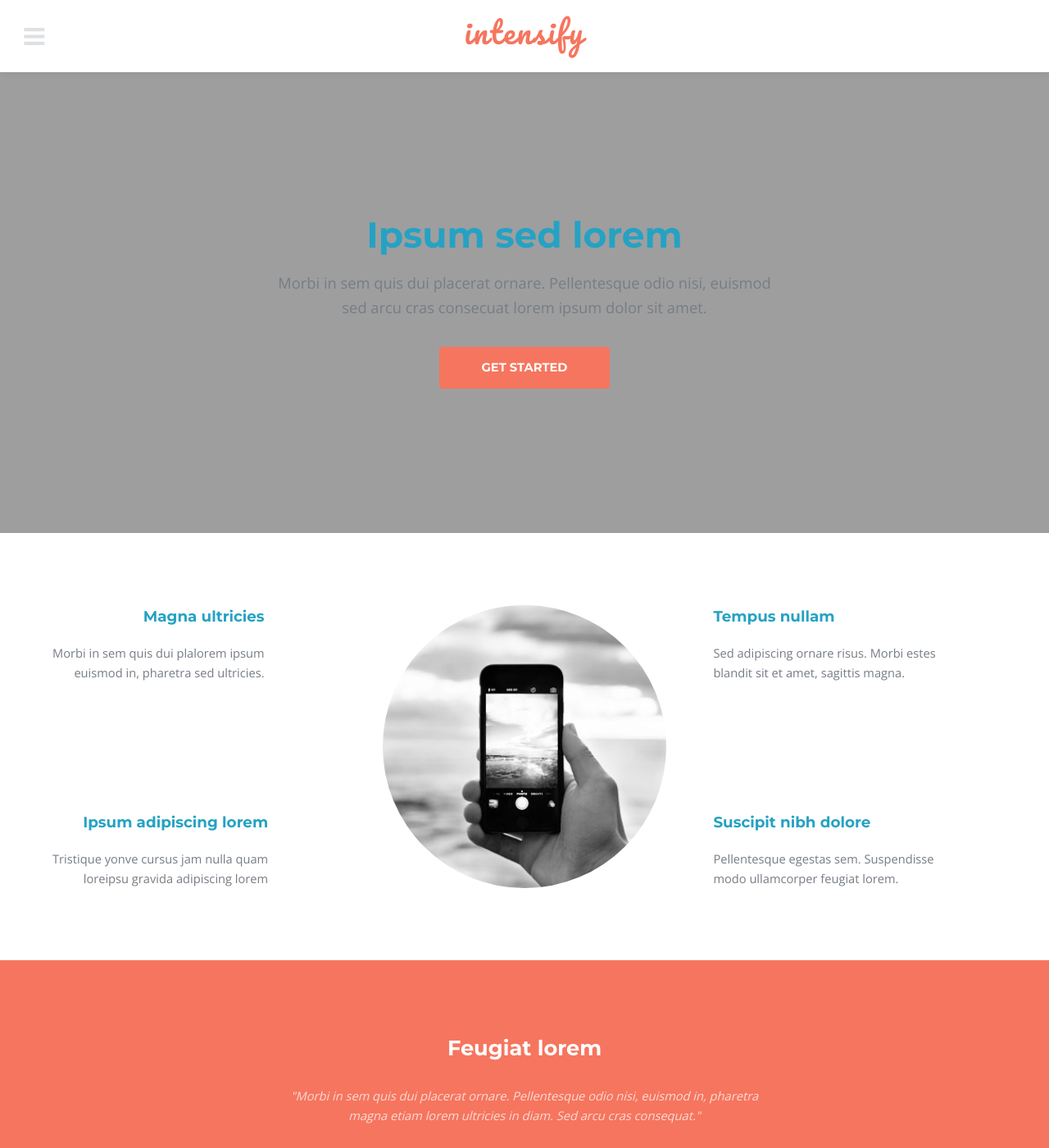
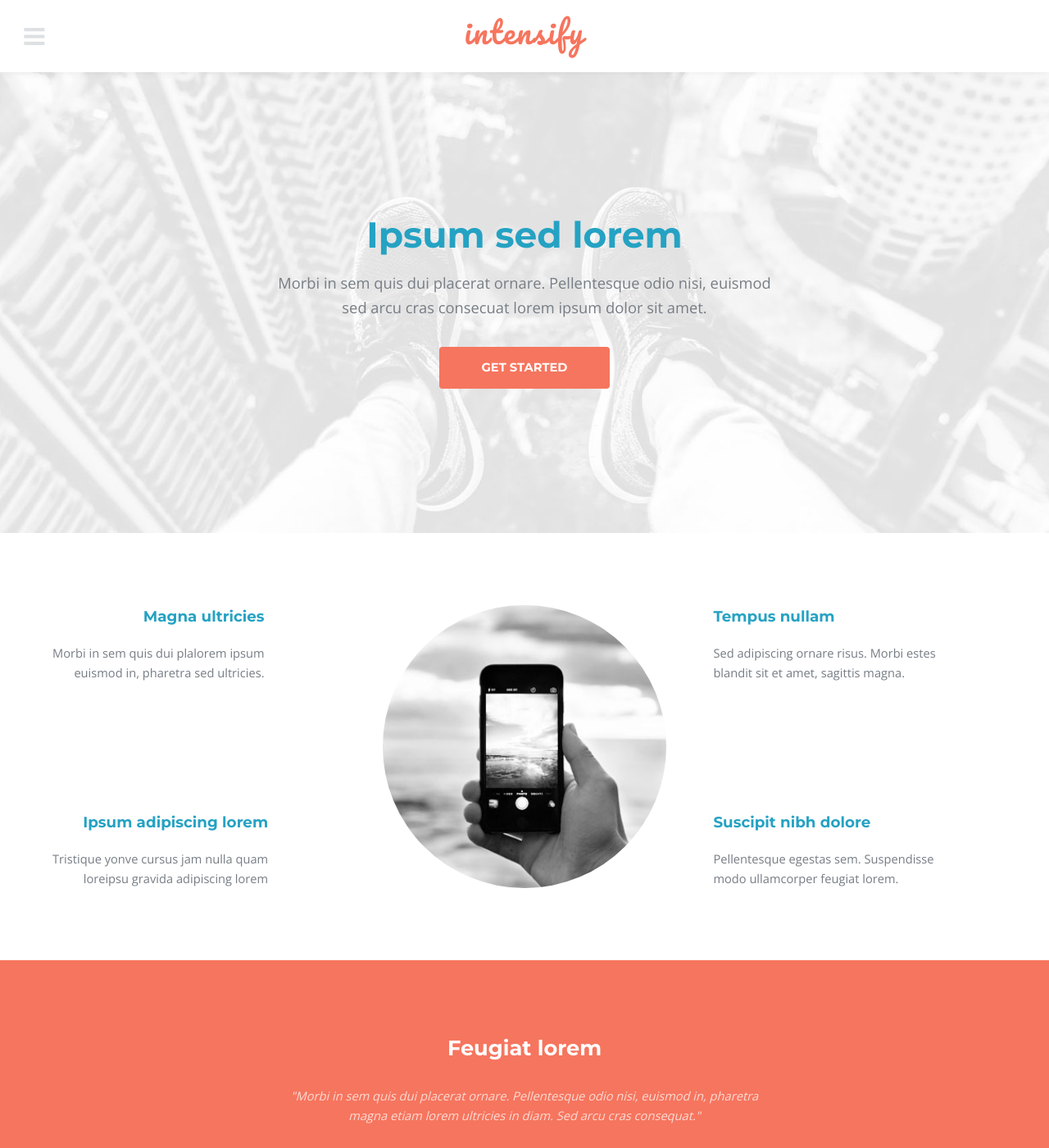
Before and after one commit to rolando-betara/meblog, a Jekyll site: the page built from index.md, in a window 1280 px wide and 1400 px high. Shown: the whole window at 82% size. Built offline with Jekyll 4.4.1, drawn with Linux system fonts in a browser that asks for light colours.

Commit message:
Update main.css

```diff
--- a/assets/css/main.css
+++ b/assets/css/main.css
@@ -2920,7 +2920,7 @@
 
 	#banner {
 		padding: 14em 0 12em 0;
-		background-image: url(../assets/images/banner.jpg);
+		background-image: url(/../assets/images/banner.jpg);
 		background-size: cover;
 		background-position: center top;
 		background-repeat: no-repeat;
```
